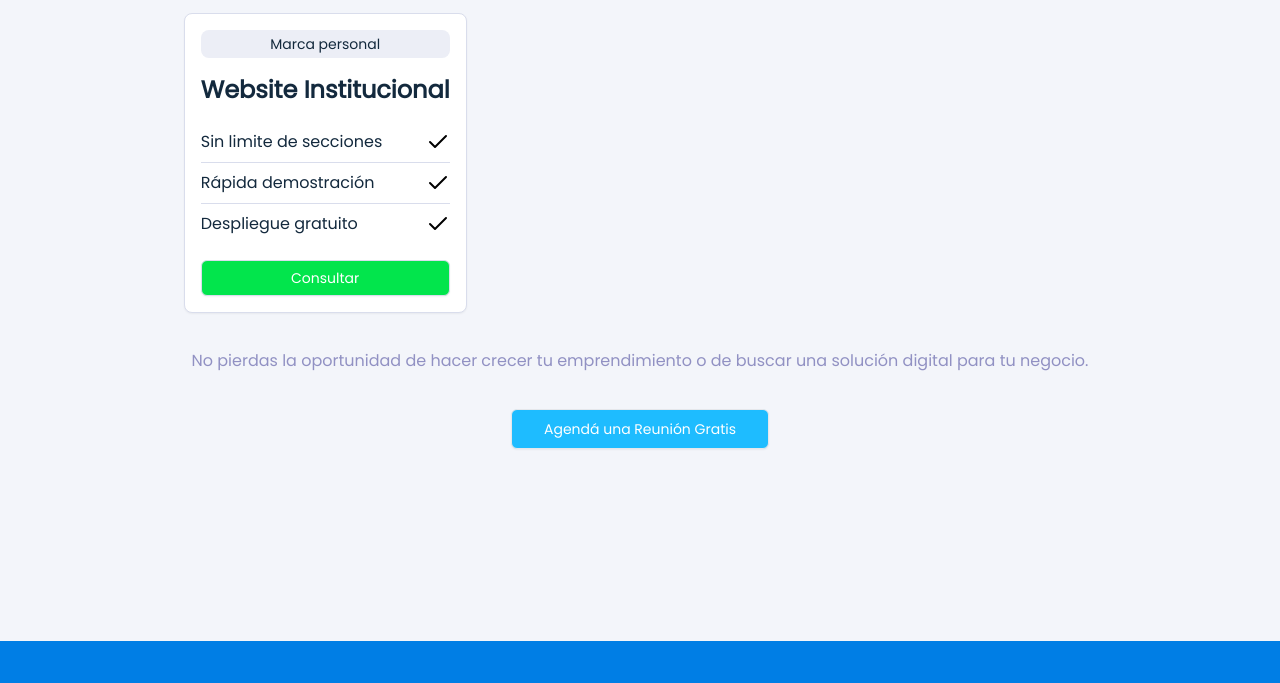
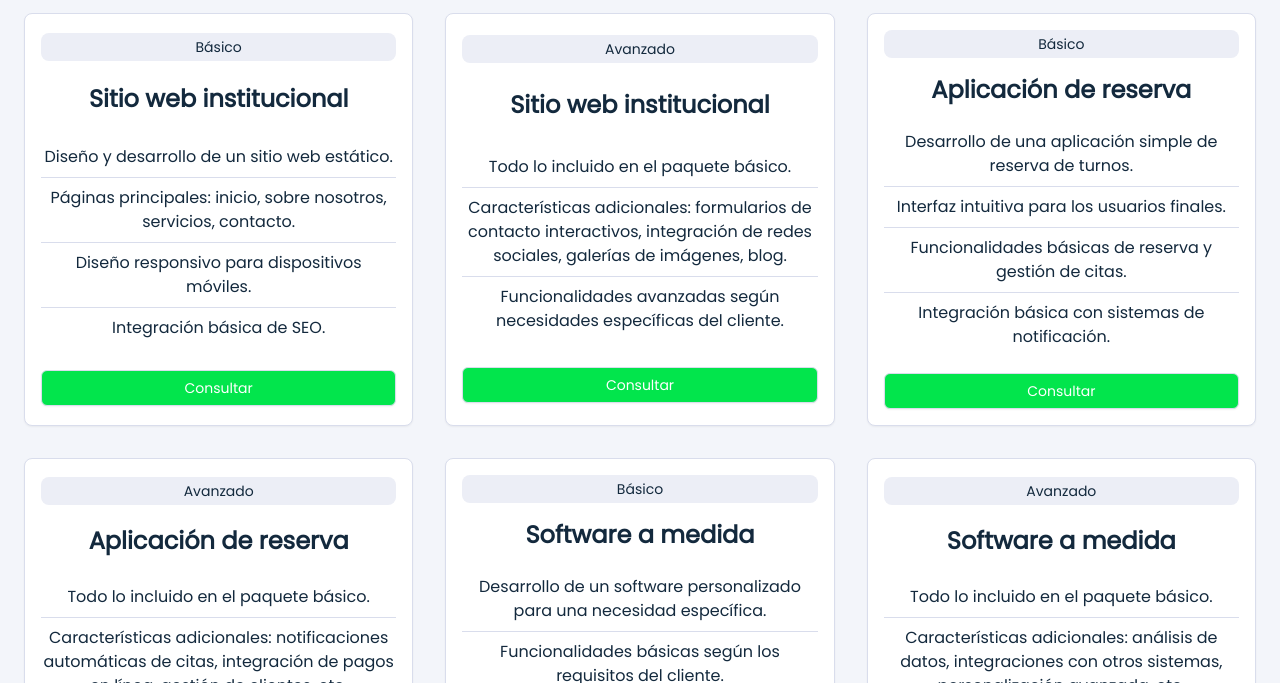
Before and after one commit to josecentenodev/tallerdedesarrollo, an Astro site: page / in a window 1280 px wide. Shown: the part 2310-2993 px from the top of the page. Built offline with nearby package versions, Linux system fonts and the light colour scheme; Astro itself is replaced by a stand-in of ours; what @midudev/tailwind-animations would draw is missing.

Commit message:
Add Plans

```diff
--- a/src/components/Card.astro
+++ b/src/components/Card.astro
@@ -8,7 +8,7 @@ interface Props {
 const { title, body, svg } = Astro.props;
 ---
 
-<div class="flex flex-col items-center justify-center bg-white space-y-2 border border-gray-100 rounded-xl p-4 md:p-6 hover:shadow-lg hover:translate-y-[-4px] transition-transform">
+<div class="flex flex-col items-center justify-center bg-white space-y-2 border border-gray-100 rounded-xl p-4 md:p-6 hover:shadow-lg hover:animate-tilt">
 	<div class="flex items-center justify-center w-12 h-12 rounded-full bg-ghost-white-100">
 		<img src={svg.src} alt="service logo" />
 	</div>
--- a/src/components/PricingCard.astro
+++ b/src/components/PricingCard.astro
@@ -1,5 +1,4 @@
 ---
-import Stroke from '../Icons/Stroke.svg'
 
 interface Props {
 	badge: string;
@@ -19,12 +18,8 @@ const { badge, title, options } = Astro.props;
   <h3 class="text-2xl font-bold">{title}</h3>
   <ul class="divide-y divide-ghost-white-200 dark:divide-ghost-white-800">
       {options.map((option: string)=>
-      <li class="flex items-center justify-between py-2">
+      <li class="flex items-center justify-center py-2">
         {option}
-        <img
-          src={Stroke.src}
-          alt="stroke"
-        />
       </li>
       )
       }
--- a/src/sections/Hero.astro
+++ b/src/sections/Hero.astro
@@ -1,4 +1,4 @@
-<section class="w-full py-12 md:py-24 lg:py-32 xl:py-48">
+<section class="w-full py-12 md:py-24 lg:py-32 xl:py-48 animate-pulse-fade-in">
     <div class="container px-4 md:px-6 w-full mx-auto">
       <div class="flex flex-col items-center space-y-4 text-center">
         <div class="space-y-2">
--- a/src/sections/Pricing.astro
+++ b/src/sections/Pricing.astro
@@ -1,6 +1,5 @@
 ---
-import Stroke from "../Icons/Stroke.svg";
-import PricingCard from "../components/PricingCard.astro";
+import PricingCard from "@/components/PricingCard.astro";
 ---
 
 <section class="w-full py-12 md:py-24 lg:py-32 xl:py-48">
@@ -20,12 +19,69 @@ import PricingCard from "../components/PricingCard.astro";
         class="grid max-w-sm gap-4 sm:max-w-2xl sm:gap-8 lg:max-w-none lg:grid-cols-3"
       >
         <PricingCard
-          title="Website Institucional"
-          badge="Marca personal"
+          title="Sitio web institucional"
+          badge="Básico"
           options={[
-            "Sin limite de secciones",
-            "Rápida demostración",
-            "Despliegue gratuito",
+            "Diseño y desarrollo de un sitio web estático.",
+            "Páginas principales: inicio, sobre nosotros, servicios, contacto.",
+            "Diseño responsivo para dispositivos móviles.",
+            "Integración básica de SEO."
+          ]}
+        />
+        <PricingCard
+          title="Sitio web institucional"
+          badge="Avanzado"
+          options={[
+            "Todo lo incluido en el paquete básico.",
+            "Características adicionales: formularios de contacto interactivos, integración de redes sociales, galerías de imágenes, blog.",
+            "Funcionalidades avanzadas según necesidades específicas del cliente.",
+          ]}
+        />
+        <PricingCard
+          title="Aplicación de reserva"
+          badge="Básico"
+          options={[
+            "Desarrollo de una aplicación simple de reserva de turnos.",
+            "Interfaz intuitiva para los usuarios finales.",
+            "Funcionalidades básicas de reserva y gestión de citas.",
+            "Integración básica con sistemas de notificación.",
+          ]}
+        />
+        <PricingCard
+          title="Aplicación de reserva"
+          badge="Avanzado"
+          options={[
+            "Todo lo incluido en el paquete básico.",
+            "Características adicionales: notificaciones automáticas de citas, integración de pagos en línea, gestión de clientes, etc.",
+            "Personalización avanzada según necesidades específicas del cliente.",
+          ]}
+        />
+        <PricingCard
+          title="Software a medida"
+          badge="Básico"
+          options={[
+            "Desarrollo de un software personalizado para una necesidad específica.",
+            "Funcionalidades básicas según los requisitos del cliente.",
+            "Diseño intuitivo y fácil de usar.",
+            "Soporte técnico básico.",
+          ]}
+        />
+        <PricingCard
+          title="Software a medida"
+          badge="Avanzado"
+          options={[
+            "Todo lo incluido en el paquete básico.",
+            "Características adicionales: análisis de datos, integraciones con otros sistemas, personalización avanzada, etc.",
+            "Soporte técnico avanzado y mantenimiento continuo.",
+          ]}
+        />
+        <PricingCard
+          title="Paquete combinado"
+          badge="Avanzado"
+          options={[
+            "Desarrollo de un sitio web institucional y una aplicación de reserva de turnos o software a medida.",
+            "Personalización de ambas soluciones según las necesidades del cliente.",
+            "Soporte técnico integral y mantenimiento continuo para ambas plataformas.",
           ]}
         />
       </div>
```
Also changed, not shown: src/pages/index.astro (+4 -4 lines), src/sections/Services.astro (+7 -7 lines), tsconfig.json (+7 -1 lines).
